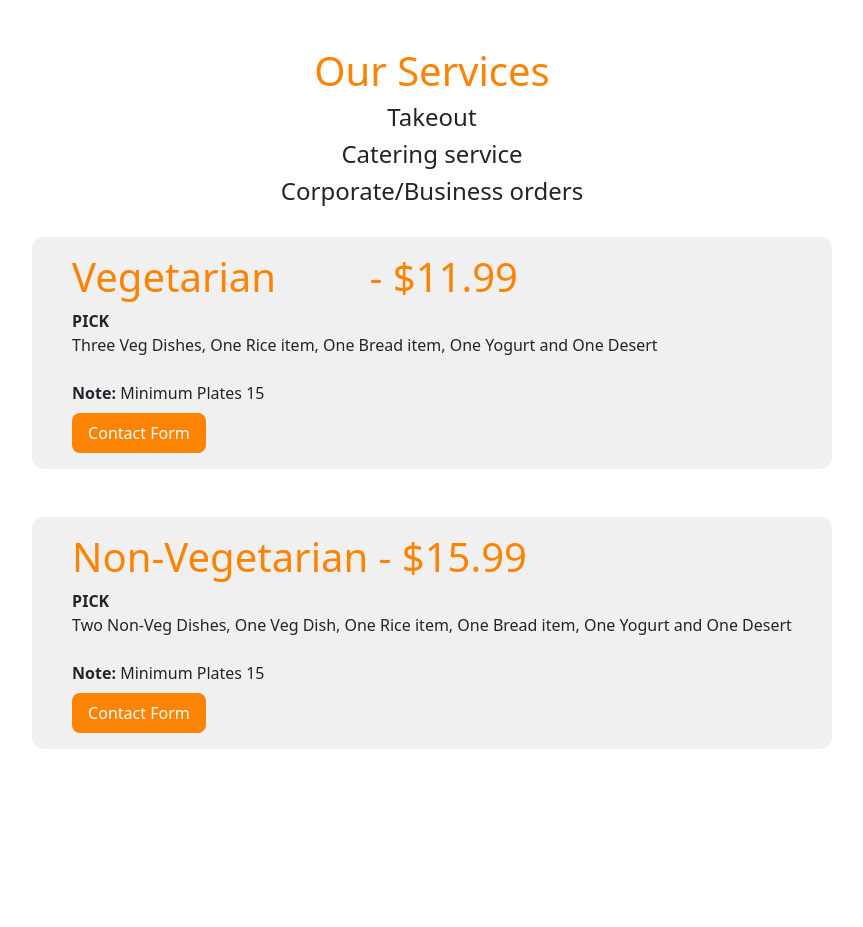
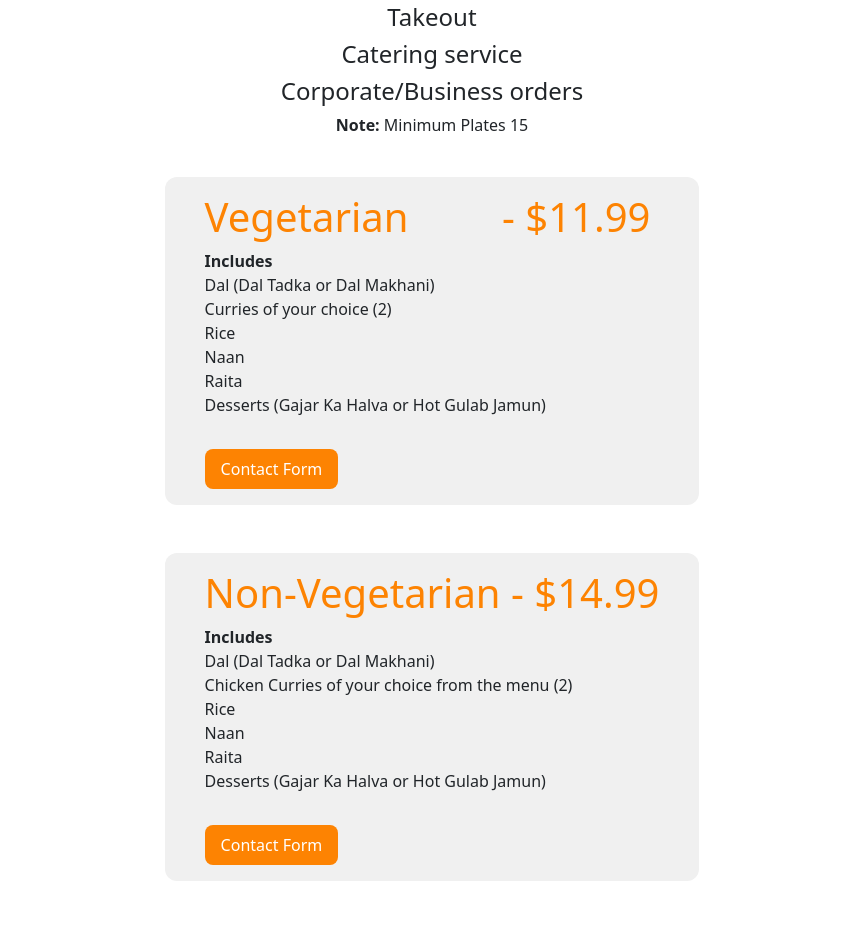
Before and after one commit to rajaindiangrill/rajaindiangrill, a plain HTML site: page catering.html in a window 1280 px wide. Shown: the part 253-1180 px from the top of the page, without its empty margins (208-1071 px from the left). Drawn offline with nearby package versions, Linux system fonts and the light colour scheme.

Commit message:
Add files via upload

```diff
--- a/app.css
+++ b/app.css
@@ -188,7 +188,7 @@ body {
 }
 
 .catering {
-    margin-top: 300px;
+    margin-top: 200px;
 }
 
 .catering h1 {
--- a/catering.html
+++ b/catering.html
@@ -47,28 +47,33 @@
             <h4>Takeout</h4>
             <h4>Catering service</h4>
             <h4>Corporate/Business orders</h4>
+            <p><b>Note:</b> Minimum Plates 15</p>
         </div>
 
         <div class="note">
             <h1>Vegetarian&nbsp&nbsp&nbsp&nbsp&nbsp&nbsp&nbsp&nbsp&nbsp- $11.99</h1>
-            <p><b>PICK</b></p>
-            <p>Three Veg Dishes, One Rice item, One Bread item, One Yogurt and One Desert</p>
+            <p><b>Includes</b></p>
+            <p>Dal (Dal Tadka or Dal Makhani)</p>
+            <p>Curries of your choice (2)</p>
+            <p>Rice</p>
+            <p>Naan</p>
+            <p>Raita</p>
+            <p>Desserts (Gajar Ka Halva or Hot Gulab Jamun)</p>
             <br>
-            <p><b>Note:</b> Minimum Plates 15</p>
-            <!-- <p>50% advance needs to paid upfront</p>
-            <p>We deliver in 20km radius</p> -->
             <button id="placeButton"><a href="contact.html">Contact Form</a></button>
             <!-- <a href="contact.html" id="placeButton">Place order</a> -->
         </div>
 
         <div class="note">
-            <h1>Non-Vegetarian - $15.99</h1>
-            <p><b>PICK</b></p>
-            <p>Two Non-Veg Dishes, One Veg Dish, One Rice item, One Bread item, One Yogurt and One Desert</p>
+            <h1>Non-Vegetarian - $14.99</h1>
+            <p><b>Includes</b></p>
+            <p>Dal (Dal Tadka or Dal Makhani)</p>
+            <p>Chicken Curries of your choice from the menu (2)</p>
+            <p>Rice</p>
+            <p>Naan</p>
+            <p>Raita</p>
+            <p>Desserts (Gajar Ka Halva or Hot Gulab Jamun)</p>
             <br>
-            <p><b>Note:</b> Minimum Plates 15</p>
-            <!-- <p>50% advance needs to paid upfront</p>
-            <p>We deliver in 20km radius</p> -->
             <button id="placeButton"><a href="contact.html">Contact Form</a></button>
             <!-- <a href="contact.html" id="placeButton">Place order</a> -->
         </div>
```
